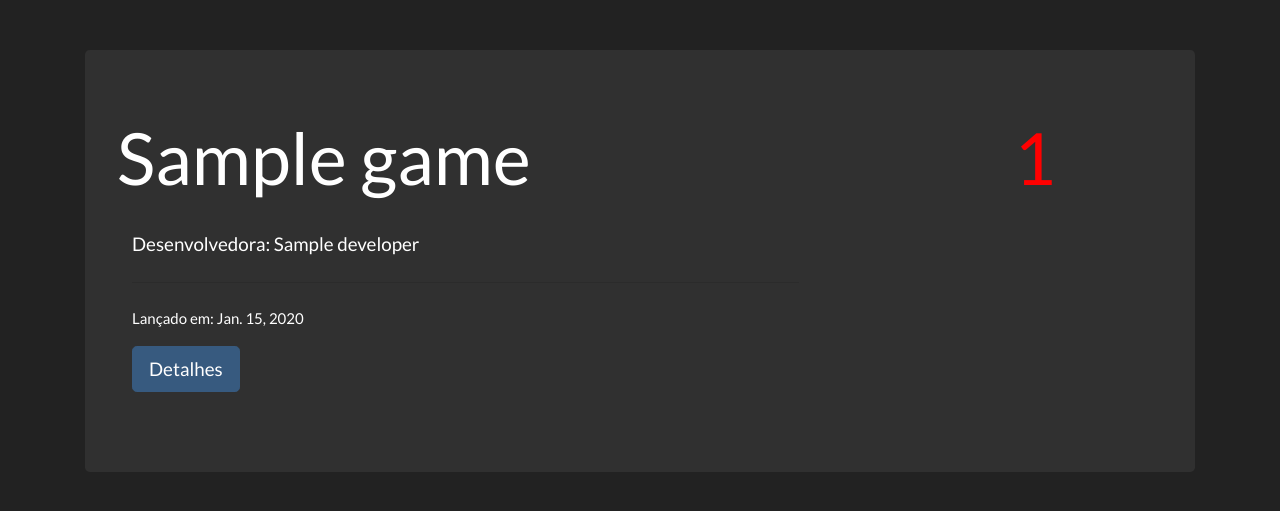
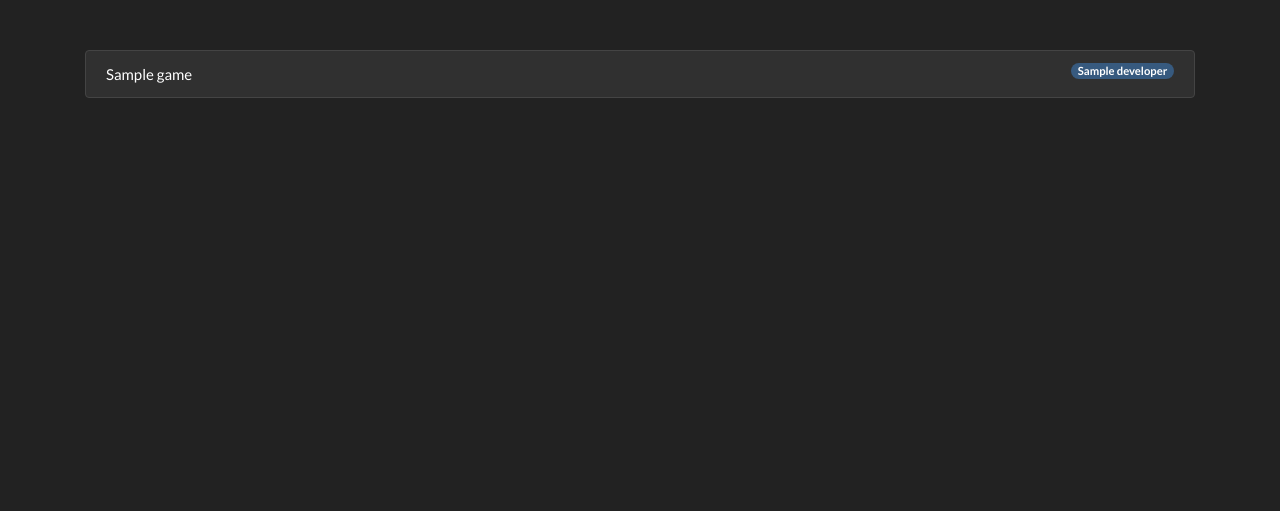
Before and after one commit to guih2127/game-app, a Django app: page / in a window 1280 px wide. Shown: the part 71-582 px from the top of the page. Run offline with Django 3.2, Linux system fonts and the light colour scheme; tables that the repository leaves empty hold one stand-in row (values such as "Sample post").

Commit message:
changes in the main page

```diff
--- a/game/templates/game/base.html
+++ b/game/templates/game/base.html
@@ -53,15 +53,6 @@
         {% block content %}
         {% endblock %}
     </div>
-
-    <div class="container" style="text-align:center; margin-bottom:30px;">
-        {% if games.has_previous %}
-            <button onclick="location.href='?page={{ games.previous_page_number }}'" type="button" class="btn btn-secondary" title="" data-container="body" data-toggle="popover" data-placement="left" data-original-title="Popover Title">ANTERIOR</button>
-        {% endif %}
-        {% if games.has_next %}
-            <button onclick="location.href='?page={{ games.next_page_number }}'" type="button" class="btn btn-secondary" title="" data-container="body" data-toggle="popover" data-placement="left" data-original-title="Popover Title">PRÓXIMO</button>
-        {% endif %}
-    </div>
 <body>
 </body>
 </html>
--- a/game/templates/game/game_list.html
+++ b/game/templates/game/game_list.html
@@ -1,31 +1,29 @@
 {% extends 'game/base.html' %}
 
 {% block content %}
+    <div class="list-group" style="margin-bottom:20px;">
     {% for game in games %}
-        <div class="jumbotron">
-            <div class="row">
-            <div class="col-md-8">
-                <h1 style="margin-bottom:30px; word-break: break-word; word-wrap: break-word;"
-                    class="display-3">{{ game.name }}</h1>
-            </div>
-            <div class="col-md-2 offset-md-2">
-                {% if game.metacritic <= 50 %}
-                    <h1 class="display-3" style="color:red;">{{ game.metacritic }}</h1>
-                {% elif game.metacritic > 50 and game.metacritic < 70 %}
-                    <h1 class="display-3" style="color:yellow;">{{ game.metacritic }}</h1>
-                {% elif game.metacritic >= 70 %}
-                    <h1 class="display-3" style="color:green;">{{ game.metacritic }}</h1>
-                {% endif %}
-            </div>
-            </div>
-            <div class="col-md-8">
-                <p class="lead">Desenvolvedora: {{ game.developer }}</p>
-                <hr class="my-4">
-                <p>Lançado em: {{ game.release_date }}</p>
-                <p class="lead">
-                    <a class="btn btn-primary btn-lg" href="{% url 'game_detail' pk=game.pk %}" role="button">Detalhes</a>
-                </p>
-            </div>
-        </div>
+        <a href="{% url 'game_detail' pk=game.pk %}" class="list-group-item list-group-item-action">
+                {{ game.name }}
+                <span style="float:right;" class="badge badge-primary badge-pill">
+                    {{ game.developer }}
+                </span>
+        </a>
     {% endfor %}
+    </div>
+    <ul class="pagination">
+    {% if games.has_previous %}
+        <button onclick="location.href='?page={{ games.previous_page_number }}'"
+                type="button"
+                class="btn btn-success"
+                style="margin-right:5px;">ANTERIOR
+        </button>
+    {% endif %}
+    {% if games.has_next %}
+        <button onclick="location.href='?page={{ games.next_page_number }}'"
+                type="button"
+                class="btn btn-success">PRÓXIMO
+        </button>
+    {% endif %}
+    </ul>
 {% endblock %}
--- a/game/views.py
+++ b/game/views.py
@@ -25,7 +25,7 @@ def register(request):
 
 def game_list(request):
     all_games = Game.objects.all().order_by('-release_date')
-    paginator = Paginator(all_games, 2)
+    paginator = Paginator(all_games, 15)
 
     page = request.GET.get('page')
     games = paginator.get_page(page)
```
